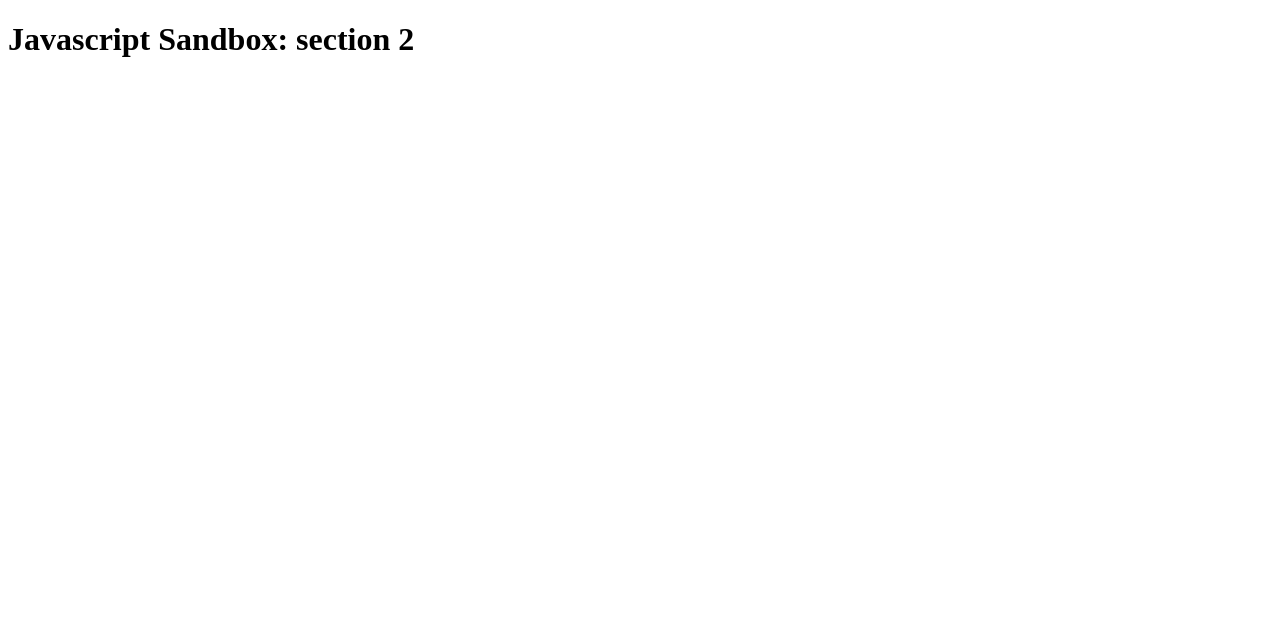
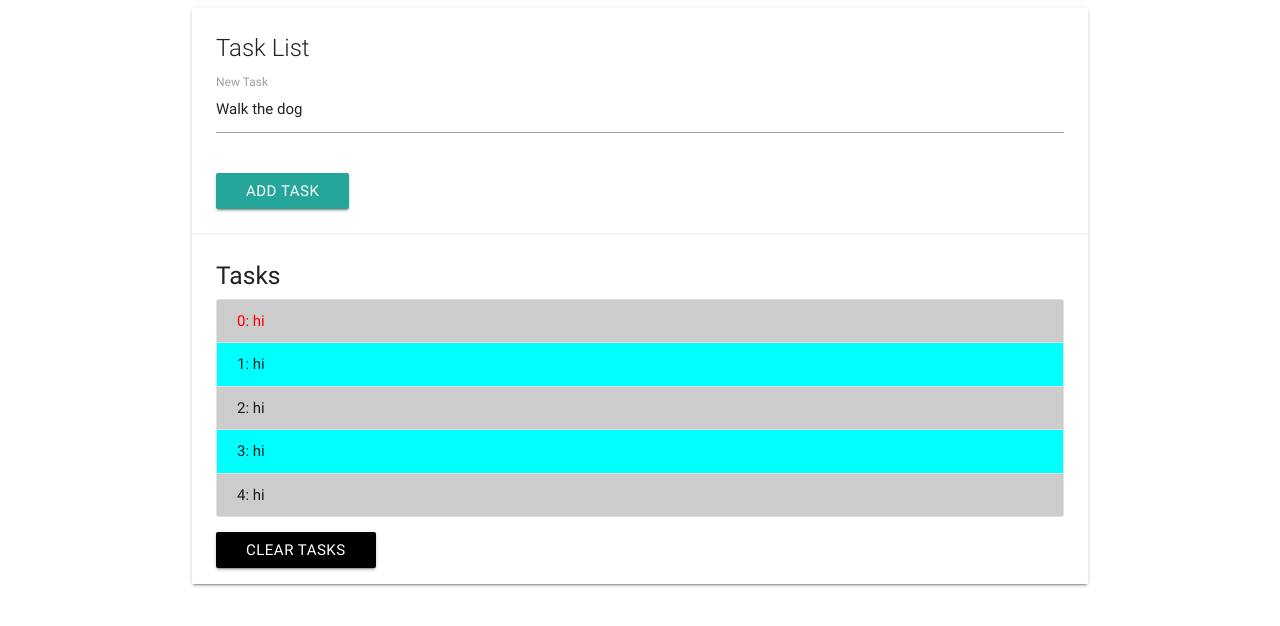
Before and after one commit to Lime5005/jsBasic, a plain HTML site: page index.html in a window 1280 px wide. Drawn offline with nearby package versions, Linux system fonts and the light colour scheme.

Commit message:
add the v2 of index.html and the Multiple select DOM

```diff
--- a/DOMselectors.js
+++ b/DOMselectors.js
@@ -20,7 +20,29 @@ lis[3].textContent = 'hi';
 lisArr = Array.from(lis);
 lisArr.reverse();
 
-lisArr.forEach(function(lis) {
+lisArr.forEach(function(lis, index) {
     console.log(lis.className);
+    lis.textContent = `${index}: hello`; //see reversed index order
 })
 console.log(lisArr);
+
+//document.querySelectorAll():
+const queries = document.querySelectorAll('ul.collection li.collection-item');
+queries.forEach(function(query, index) {
+    query.textContent = `${index}: hi`;
+})
+
+//forEach loop can ONLY be used in array, but for loop can be used even in HTML collection:
+const oddList = document.querySelectorAll('li:nth-child(odd)');
+const evenList = document.querySelectorAll('li:nth-child(even)');
+
+oddList.forEach(function(li, index) {
+    li.style.background = '#ccc';
+})
+
+//这里的length，[i]都被用在不是array的元素上也可以：
+for (let i = 0; i < evenList.length; i++) {
+    evenList[i].style.background = '#00FFFF';
+}
+
+console.log(queries);
--- a/index.html
+++ b/index.html
@@ -4,14 +4,72 @@
 <head>
     <meta charset="UTF-8">
     <meta name="viewport" content="width=device-width, initial-scale=1.0">
-    <title>Javascript Sandbox: section 2</title>
+    <meta http-equiv="X-UA-Compatible" content="ie=edge">
+    <link rel="stylesheet" href="https://cdnjs.cloudflare.com/ajax/libs/materialize/0.100.2/css/materialize.min.css">
+    <link href="https://maxcdn.bootstrapcdn.com/font-awesome/4.7.0/css/font-awesome.min.css" rel="stylesheet" integrity="sha384-wvfXpqpZZVQGK6TAh5PVlGOfQNHSoD2xbE+QkPxCAFlNEevoEH3Sl0sibVcOQVnN" crossorigin="anonymous">
+    <title>Task List</title>
 </head>
 
 <body>
-    <h1>Javascript Sandbox: section 2</h1>
-    <!--<script src="app.js"></script>-->
-    <!--<script src="convertType.js"></script>-->
-    <script src="documentObjModel.js"></script>
+    <div class="container">
+        <div class="row">
+            <div class="col s12">
+                <div id="main" class="card">
+                    <div class="card-content">
+                        <span class="card-title">Task List</span>
+                        <div class="row">
+                            <form id="task-form">
+                                <div class="input-field col s12">
+                                    <input type="text" name="task" id="task" value="Walk the dog">
+                                    <label for="task">New Task</label>
+                                </div>
+                        </div>
+                        <input type="submit" value="Add Task" class="btn">
+                        </form>
+                    </div>
+                    <div class="card-action">
+                        <h5 id="task-title">Tasks</h5>
+                        <ul class="collection">
+                            <li class="collection-item">
+                                List Item
+                                <a href="#" class="delete-item secondary-content">
+                                    <i class="fa fa-remove"></i>
+                                </a>
+                            </li>
+                            <li class="collection-item">
+                                List Item
+                                <a href="#" class="delete-item secondary-content">
+                                    <i class="fa fa-remove"></i>
+                                </a>
+                            </li>
+                            <li class="collection-item">
+                                List Item
+                                <a href="#" class="delete-item secondary-content">
+                                    <i class="fa fa-remove"></i>
+                                </a>
+                            </li>
+                            <li class="collection-item">
+                                List Item
+                                <a href="#" class="delete-item secondary-content">
+                                    <i class="fa fa-remove"></i>
+                                </a>
+                            </li>
+                            <li class="collection-item">
+                                List Item
+                                <a href="#" class="delete-item secondary-content">
+                                    <i class="fa fa-remove"></i>
+                                </a>
+                            </li>
+                        </ul>
+                        <a class="clear-tasks btn black" href="">Clear Tasks</a>
+                    </div>
+                </div>
+            </div>
+        </div>
+    </div>
+    <script src="https://code.jquery.com/jquery-3.2.1.js" integrity="sha256-DZAnKJ/6XZ9si04Hgrsxu/8s717jcIzLy3oi35EouyE=" crossorigin="anonymous"></script>
+    <script src="https://cdnjs.cloudflare.com/ajax/libs/materialize/0.100.2/js/materialize.min.js"></script>
+    <script src="DOMselectors.js"></script>
 </body>
 
 </html>
```
